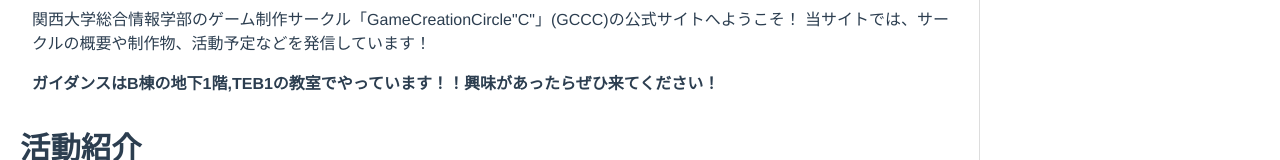
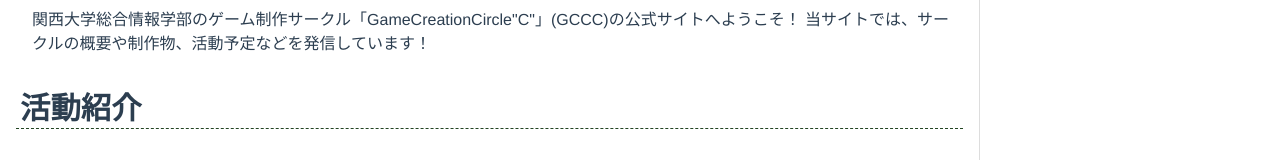
Before and after one commit to kutc-gccc/kutc-gccc.github.io, a Vue app in the folder gccc-site/: page /#/ in a window 1280 px wide. Shown: the part 727-887 px from the top of the page. Built offline with nearby package versions, Linux system fonts and the light colour scheme.

Commit message:
D: guidance message

```diff
--- a/gccc-site/src/components/contents/home/About.vue
+++ b/gccc-site/src/components/contents/home/About.vue
@@ -5,9 +5,6 @@
       関西大学総合情報学部のゲーム制作サークル「GameCreationCircle"C"」(GCCC)の公式サイトへようこそ！
       当サイトでは、サークルの概要や制作物、活動予定などを発信しています！
     </p>
-    <p><strong>
-      ガイダンスはB棟の地下1階,TEB1の教室でやっています！！興味があったらぜひ来てください！
-    </strong></p>
     <h3>活動紹介</h3>
     <h4>講習</h4>
     <p>
```
